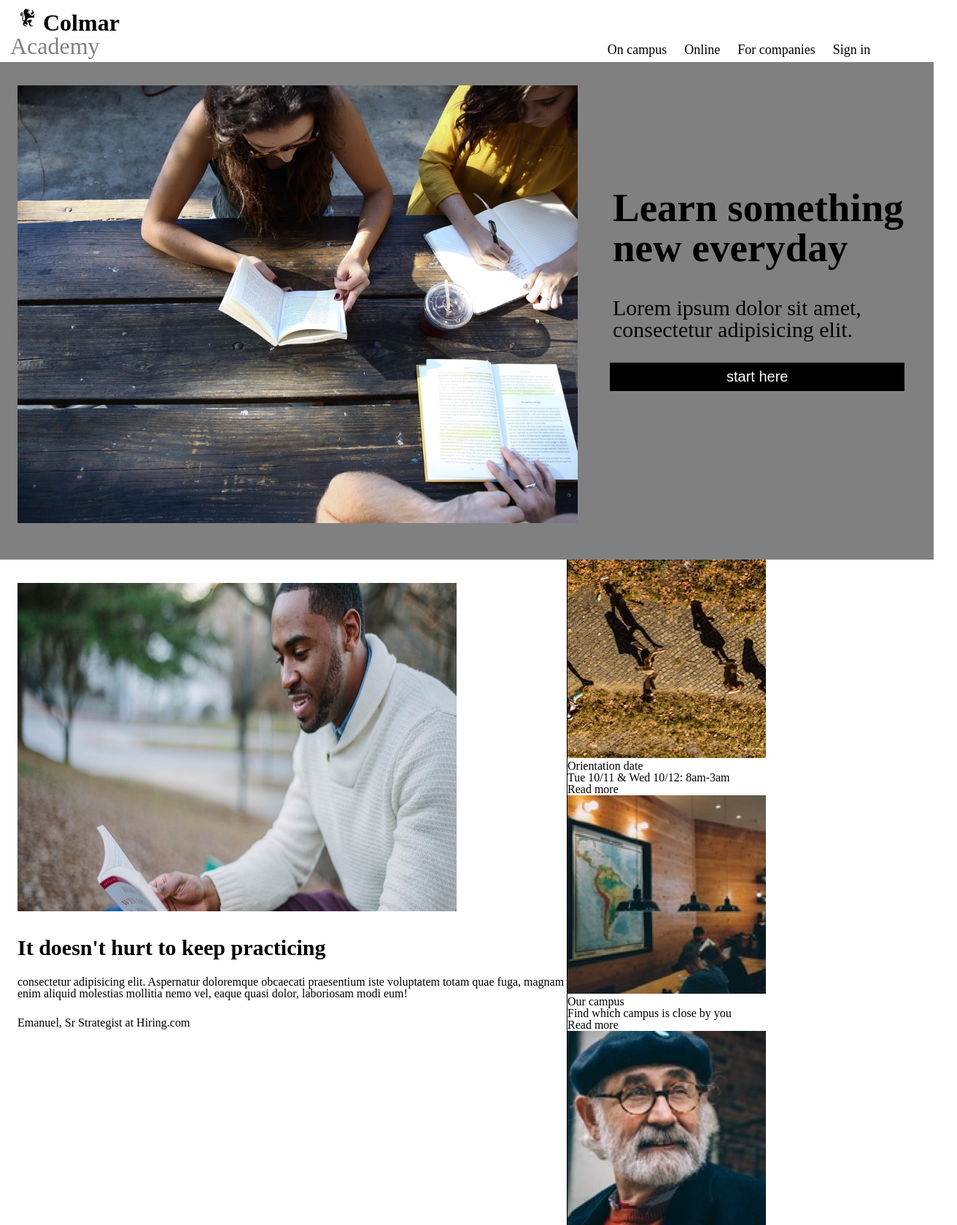
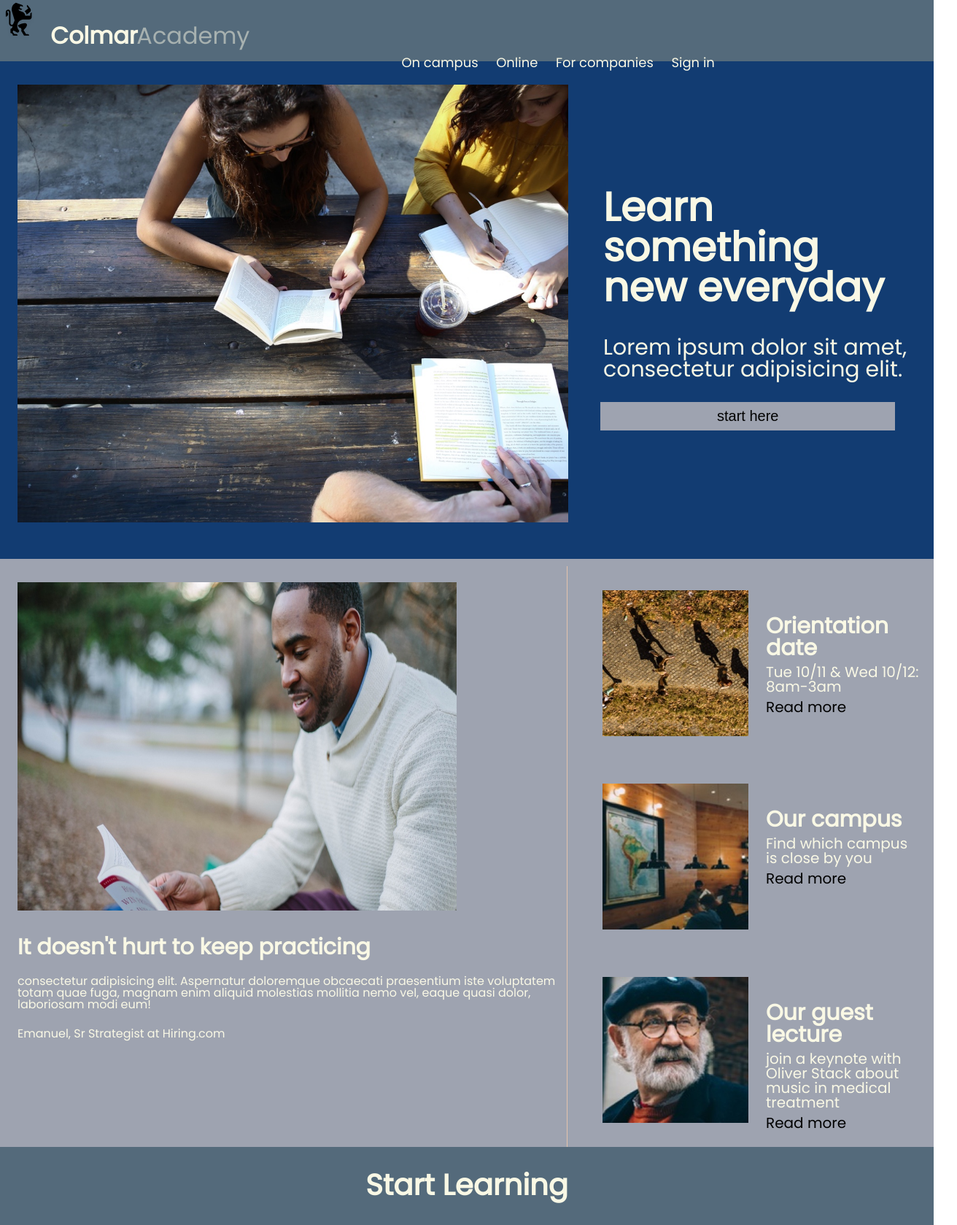
Before and after one commit to shortryan91/colmarAcademy, a plain HTML site: page index.html in a window 1280 px wide. Shown: the top 1679 px of the page at 73% size, 1312 px wide, since content can reach past the window. Drawn offline with Linux system fonts and the light colour scheme.

Commit message:
colors added

```diff
--- a/index.html
+++ b/index.html
@@ -3,6 +3,7 @@
 
   <head>
     <title>Colmar Academy</title>
+    <link href="https://fonts.googleapis.com/css?family=Poppins|Raleway" rel="stylesheet">
     <link rel="stylesheet" href="resources/css/reset.css">
     <link rel="stylesheet" href="resources/css/style.css">
   </head>
@@ -33,7 +34,7 @@
         <button class="banner-btn">start here</button>
       </div>
     </div>
-
+<!-- orientation section -->
     <div class="main-container">
       <div class="first-container">
         <div>
@@ -46,7 +47,7 @@
       </div>
 
       <div class="second-container">
-        <div class="">
+        <div class="sideBar-box">
           <img src="resources/images/information-orientation.jpg" alt="">
           <div class="sec-container-info">
             <h4>Orientation date</h4>
@@ -54,7 +55,7 @@
             <a class="read" href="#">Read more</a>
           </div>
         </div>
-        <div class="">
+        <div class="sideBar-box">
           <img src="resources/images/information-campus.jpg" alt="">
           <div class="sec-container-info">
             <h4>Our campus</h4>
@@ -62,7 +63,7 @@
             <a class="read" href="#">Read more</a>
           </div>
         </div>
-        <div class="">
+        <div class="sideBar-box">
           <img src="resources/images/information-guest-lecture.jpg" alt="">
           <div>
             <h4>Our guest lecture</h4>
@@ -142,7 +143,7 @@
       <h2>Thesis exhibit</h2>
       <div class="thesis-section">
         <div class="video-div">
-          <video src="../videos/thesis.mp4"></video>
+          <video src="../videos/thesis.mp4" controls></video>
           <h2>Reimagine urban</h2>
           <p>Lorem ipsum dolor sit amet, consectetur adipisicing elit, sed do eiusmod tempor incididunt ut labore et dolore magna aliqua. Ut enim ad minim veniam, quis nostrud exercitation ullamco laboris nisi ut aliquip ex ea commodo consequat. Duis aute irure dolor in reprehenderit in voluptate velit esse cillum dolore eu fugiat nulla pariatur. Excepteur sint occaecat cupidatat non proident, sunt in culpa qui officia deserunt mollit anim id est laborum.</p>
         </div>
@@ -168,7 +169,8 @@
 
     <!-- footer section -->
     <footer>
-
+      <p>&copy 2016 Colmar Academy. All rights reserved</p>
+      <span>Terms Privacy</span>
     </footer>
   </body>
 
--- a/resources/css/style.css
+++ b/resources/css/style.css
@@ -1,31 +1,35 @@
+body {
+  color: #f9f8e5;
+  font-family: poppins;
+}
 
 header {
   width: 100%;
-  height: 64px;
-  background-color: white;
-  position: fixed;
-  z-index: 2;
+  height: 84px;
+  background-color: #546a7b;
   font-size: 32px;
-  padding: 0 24px;
-  margin-top: -85px;
+  font-family: poppins;
+
 }
 
 .colmar-title {
   font-weight: bold;
+  margin-left: 10px;
 }
+
 
 .academy-title {
   opacity: .5;
-  margin: -10px;
+  margin-left: -10px;
 }
 
 .logo-box {
   display: inline-block;
-  margin-top: 10px;
+  font-size: 32px;
 }
 
 .colmarLogo {
-
+  height: 60px;
 }
 
 nav {
@@ -45,10 +49,9 @@ nav a {
 /* banner container css */
 
 .banner-container {
-  background-color: grey;
+  background-color: #123c72;
   height: 650px;
   width: 100%;
-  margin-top: 85px;
   display: flex;
   padding-top: 32px;
 }
@@ -77,9 +80,9 @@ nav a {
 }
 
 .banner-btn {
-  background-color: black;
-  border: black;
-  color: white;
+  background-color: #9ea3b0;
+  border: #9ea3b0;
+  color: black;
   padding: 8px 160px;
   margin-top: 30px;
   margin-left: 20px;
@@ -88,6 +91,7 @@ nav a {
 
 .main-container {
   display: flex;
+  background-color: #9ea3b0;
 }
 
 /* main container css */
@@ -121,14 +125,17 @@ nav a {
 
 .second-container {
   width: 40%;
-  border-left: 1px solid black;
+  border-left: 1px solid #e4c3ad;
+  margin-top: 10px;
 }
+
+
 
 /* learning container */
 .learning-container {
   height: 1000px;
-  background-color: grey;
-  margin-top: 32px;
+  background-color: #546a7b;
+  /* margin-top: 32px; */
 }
 
 .learning-container h2 {
@@ -143,15 +150,26 @@ nav a {
   margin: 16px 82px;
   display: flex;
   flex-wrap: wrap;
-
 }
 
 .course-box {
-  border: 1px solid black;
   height: 350px;
-  width: 23%;
-  background-color: white;
-  margin: 32px;
+  width: 28%;
+  background-color: #9ea3b0;
+  margin: 16px 22px;
+}
+
+.course-info {
+  margin: 16px;
+}
+
+.course-info h3 {
+  font-weight: bold;
+  margin-bottom: 8px;
+}
+
+.course-info span {
+  margin-top: 8px;
 }
 
 .course-image-1 {
@@ -199,6 +217,7 @@ nav a {
 /* thesis container */
 .thesis-container {
   height: 900px;
+  background-color: #123c72;
 }
 
 .thesis-container h2 {
@@ -215,25 +234,58 @@ nav a {
 video {
   height: 500px;
   width:100%;
-  border: 1px solid black;
+
 }
 .video-div {
   width:60%;
+  margin-left: 24px;
 }
 
 .video-div p {
   font-size: 20px;
 }
 
-.thesis-sideBar {
-  width: 40%;
+
+.sideBar-box {
+
+  width: 90%;
   display: flex;
-  margin-left: 32px;
+  margin: 1px 32px;
+  padding: 16px 0;
+}
+
+.sideBar-box img {
+  margin: 16px;
+  height: 200px;
+}
+
+.sideBar-box h4 {
+  font-size: 30px;
+  font-weight: bold;
+  margin: 8px;
+  margin-top: 50px;
+}
+
+.sideBar-box p {
+  margin-bottom: 8px;
+  margin-left: 8px;
+  font-size: 20px;
+}
+
+.sideBar-box a {
+  margin-left: 8px;
+  font-size: 20px;
 }
 
 
 /* footer section */
 footer {
-  height: 200px;
-  border: 1px solid black;
+  height: 100px;
+
+  display: flex;
+  background-color: #546a7b;
 }
+
+footer span {
+  margin-left: 800px;
+}
```
